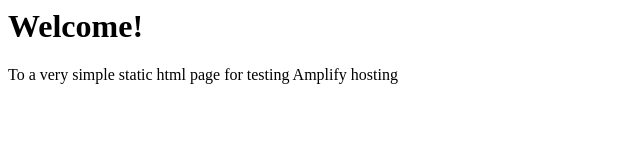
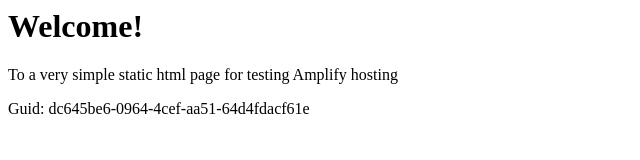
Before and after one commit to aws-aemilia-syd/Github-PR-Commit-Integration-Test-DoNotTouch-v1-preprod-ap-southeast-2, a website: page src/index.html in a window 1280 px wide. Shown: the whole page, without its empty margins (0-640 px from the left). Drawn offline with Linux system fonts and the light colour scheme.

Commit message:
commit from integ tests

```diff
--- a/src/index.html
+++ b/src/index.html
@@ -1,3 +1,5 @@
+
+
 <html lang="en">
 
 <head>
@@ -10,6 +12,6 @@
 <body>
     <h1>Welcome!</h1>
     <p>To a very simple static html page for testing Amplify hosting</p>
-</body>
+    <p>Guid: dc645be6-0964-4cef-aa51-64d4fdacf61e</p></body>
 
 </html>
```
